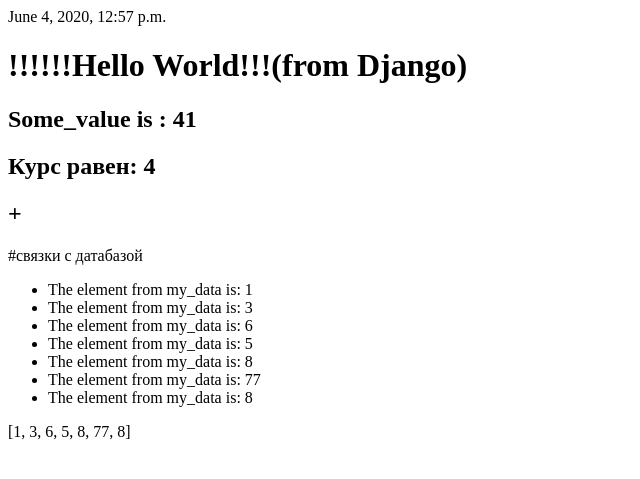
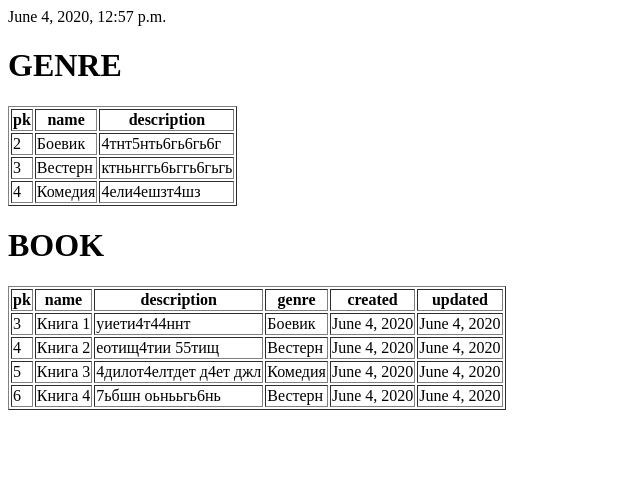
Before and after one commit to gv1410/29.05.2020_Django_Project, a Django app: page /test/ in a window 1280 px wide. Shown: the top 479 px of the page, without its empty margins (0-640 px from the left). Run offline with Django 3.2, Linux system fonts and the light colour scheme; data comes from the database, SQL or seed files in the repository; both versions use the stored data as it was after the commit; a database or web service that is not in the repository returns one stand-in record (values such as "Sample title"); data that the repository does not hold is empty.

Commit message:
books and genres

```diff
--- a/src/testapp/templates/testapp/test.html
+++ b/src/testapp/templates/testapp/test.html
@@ -7,16 +7,37 @@
 </head>
 <body>
     {{ now }}
-    <h1>!!!!!!Hello World!!!(from Django)</h1>
-    <h2>Some_value is : {{ some_value }}</h2>
-    <h2>Курс равен: {{ rate }}</h2>
-    <h2>{{ book.name }} + {{ genre.name }}</h2> #связки с датабазой
-    <ul>
-        {% for element in my_data %}
-        <li>The element from my_data is: {{ element }}</li>
-        {% endfor %}
-    </ul>
+     <h1>GENRE</h1>
+     <table border = '1px'>
+     <tr>
+     <th>pk</th><th>name</th><th>description</th>
+     </tr>
+     {% for genre in genre  %}
+        <tr>
+            <td>{{genre.pk}}</td><td>{{genre.name}}</td><td>{{genre.description}}</td>
+        </tr>
+     {% endfor %}
 
-    {{ my_data }}
+     </table>
+
+     <h1>BOOK</h1>
+     <table border = '1px'>
+     <tr>
+     <th>pk</th><th>name</th><th>description</th><th>genre</th><th>created</th><th>updated</th>
+     </tr>
+     {% for book in book  %}
+        <tr>
+            <td>{{book.pk}}</td>
+            <td>{{book.name}}</td>
+            <td>{{book.description}}</td>
+            <td>{{book.genre}}</td>
+            <td>{{book.created}}</td>
+            <td>{{book.updated}}</td>
+        </tr>
+     {% endfor %}
+
+     </table>
+
+
 </body>
 </html>
```
Also changed, not shown: src/db.sqlite3.
